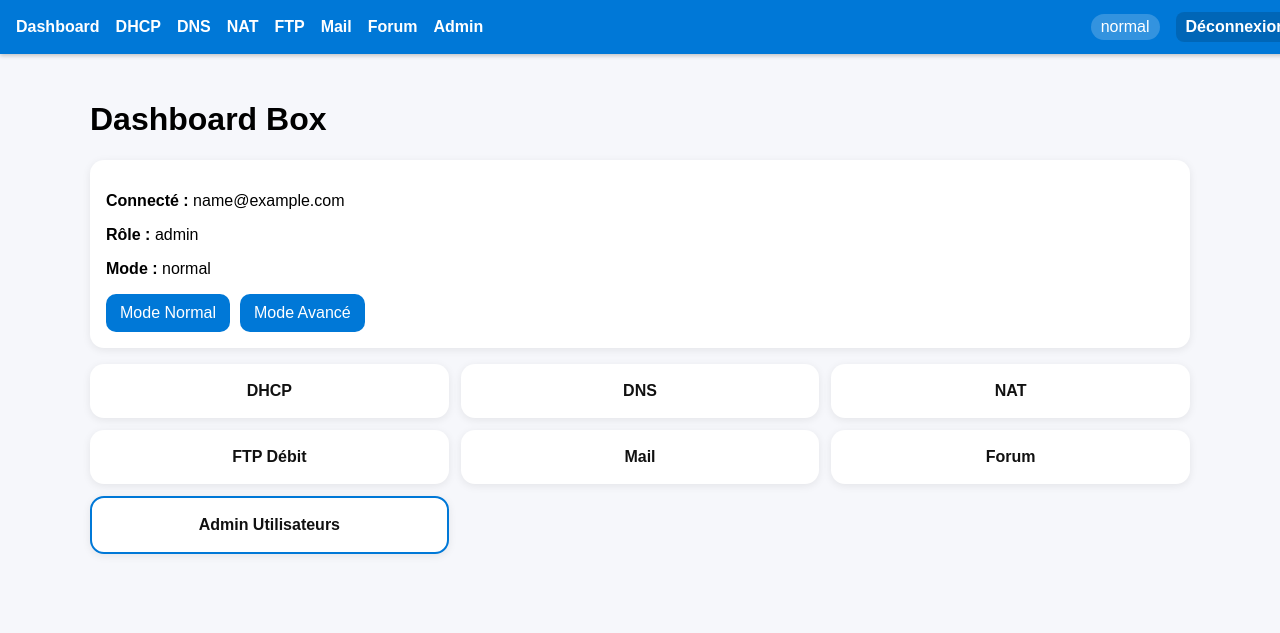
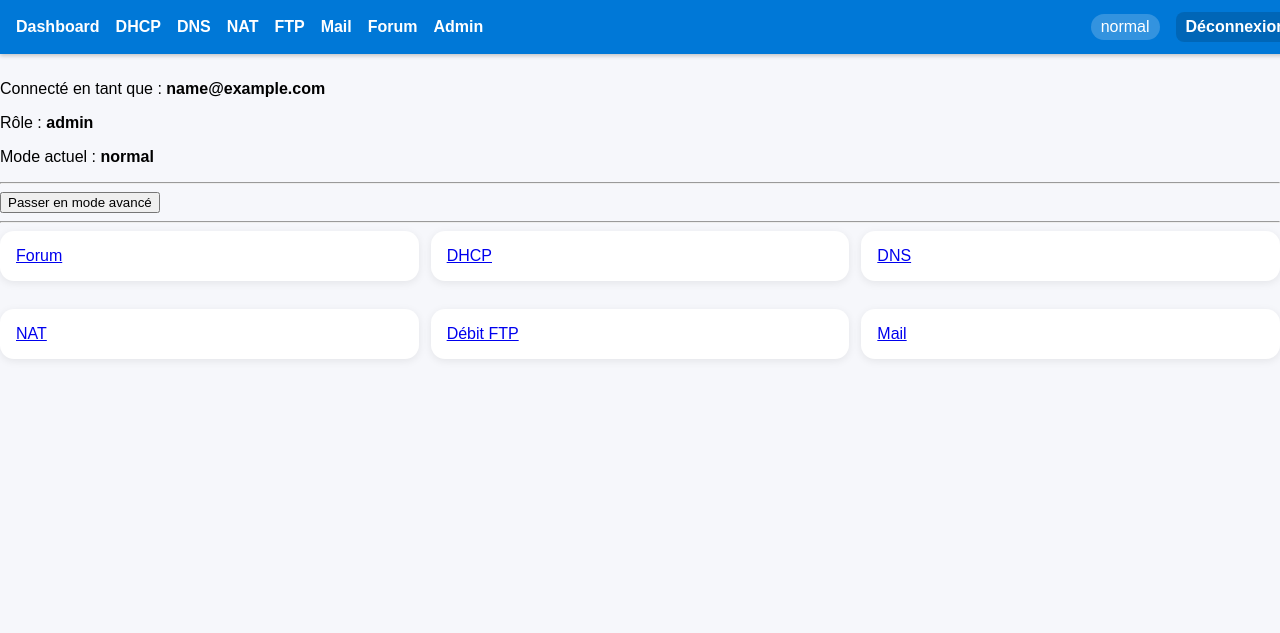
Before and after one commit to zozobkm/ams-reseaux, a PHP site: page /dahboard/index.php in a window 1280 px wide. Shown: the top 633 px of the page. Run offline with PHP 8.4, Linux system fonts and the light colour scheme; the visitor is signed in with stand-in values (Sample User, id 1).

Commit message:
Update index.php

```diff
--- a/dahboard/index.php
+++ b/dahboard/index.php
@@ -1,41 +1,45 @@
 <?php
-require_once __DIR__."/../auth/require_login.php";
+session_start();
+if (!isset($_SESSION["user_id"])) {
+    header("Location: /ams-reseaux/auth/login.php");
+    exit;
+}
 ?>
 <!DOCTYPE html>
 <html lang="fr">
 <head>
 <meta charset="UTF-8">
-<title>Dashboard</title>
+<title>Dashboard Box</title>
 <link rel="stylesheet" href="/ams-reseaux/assets/style.css">
 </head>
 <body>
-<?php include __DIR__."/../menu.php"; ?>
 
-<div class="container">
-    <h1>Dashboard Box</h1>
+<?php include __DIR__ . '/../menu.php'; ?>
 
-    <div class="card">
-        <p><strong>Connecté :</strong> <?= htmlspecialchars($_SESSION["email"]) ?></p>
-        <p><strong>Rôle :</strong> <?= htmlspecialchars($_SESSION["role"]) ?></p>
-        <p><strong>Mode :</strong> <?= htmlspecialchars($_SESSION["mode"]) ?></p>
+<h1>Tableau de bord</h1>
 
-        <div class="row">
-            <a class="btn" href="/ams-reseaux/dashboard/set_mode.php?mode=normal">Mode Normal</a>
-            <a class="btn" href="/ams-reseaux/dashboard/set_mode.php?mode=avance">Mode Avancé</a>
-        </div>
-    </div>
+<p>Connecté en tant que : <strong><?= htmlspecialchars($_SESSION["email"]) ?></strong></p>
+<p>Rôle : <strong><?= htmlspecialchars($_SESSION["role"]) ?></strong></p>
+<p>Mode actuel : <strong><?= htmlspecialchars($_SESSION["mode"]) ?></strong></p>
 
-    <div class="grid">
-        <a class="tile" href="/ams-reseaux/services/dhcp.php">DHCP</a>
-        <a class="tile" href="/ams-reseaux/services/dns.php">DNS</a>
-        <a class="tile" href="/ams-reseaux/services/nat.php">NAT</a>
-        <a class="tile" href="/ams-reseaux/services/ftp.php">FTP Débit</a>
-        <a class="tile" href="/ams-reseaux/services/mail.php">Mail</a>
-        <a class="tile" href="/ams-reseaux/services/forum.php">Forum</a>
-        <?php if($_SESSION["role"]==="admin"): ?>
-            <a class="tile admin" href="/ams-reseaux/admin/users.php">Admin Utilisateurs</a>
-        <?php endif; ?>
-    </div>
+<hr>
+
+<form method="post" action="toggle_mode.php">
+    <button type="submit">
+        Passer en mode <?= $_SESSION["mode"] === "normal" ? "avancé" : "normal" ?>
+    </button>
+</form>
+
+<hr>
+
+<div class="grid">
+    <a class="card" href="/ams-reseaux/services/forum.php">Forum</a>
+    <a class="card" href="/ams-reseaux/services/dhcp.php">DHCP</a>
+    <a class="card" href="/ams-reseaux/services/dns.php">DNS</a>
+    <a class="card" href="/ams-reseaux/services/nat.php">NAT</a>
+    <a class="card" href="/ams-reseaux/services/ftp.php">Débit FTP</a>
+    <a class="card" href="/ams-reseaux/services/mail.php">Mail</a>
 </div>
+
 </body>
 </html>
```
